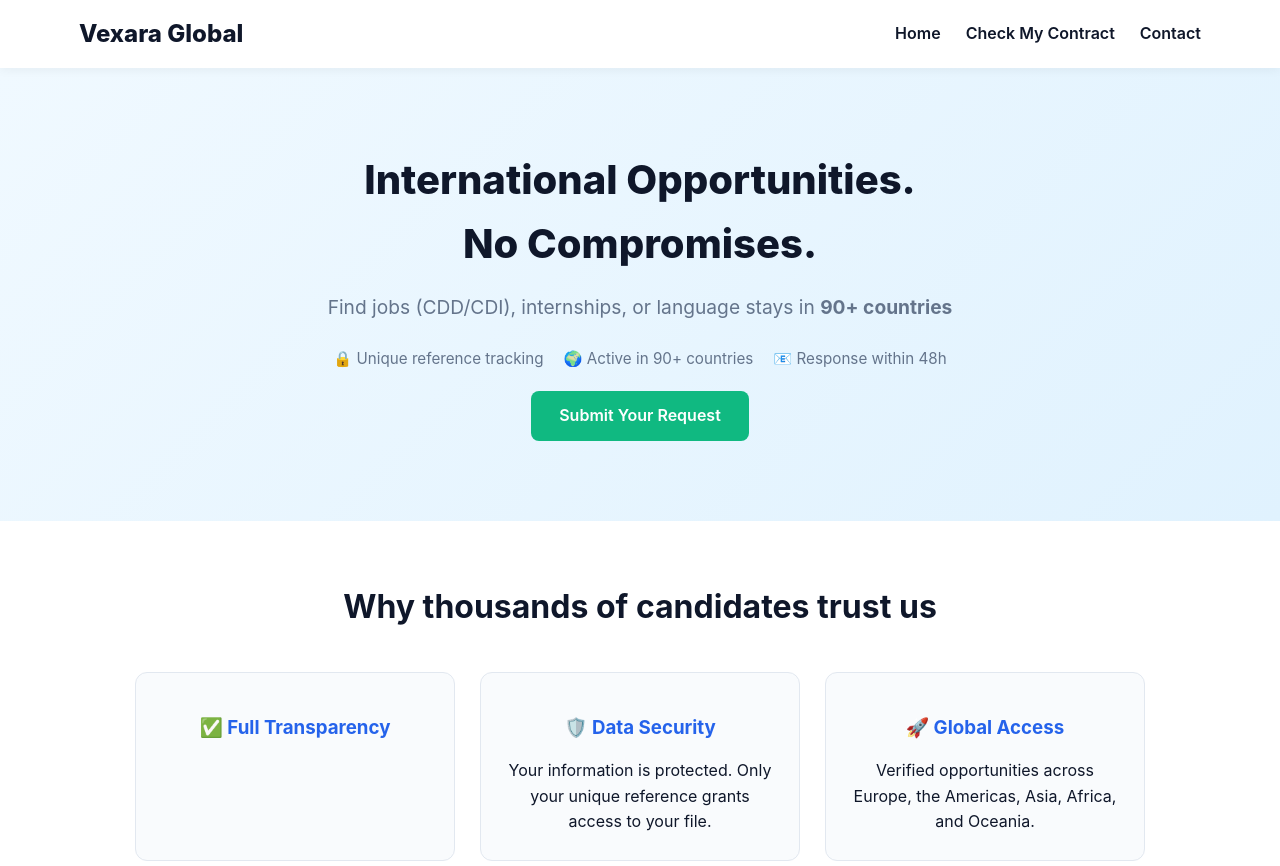
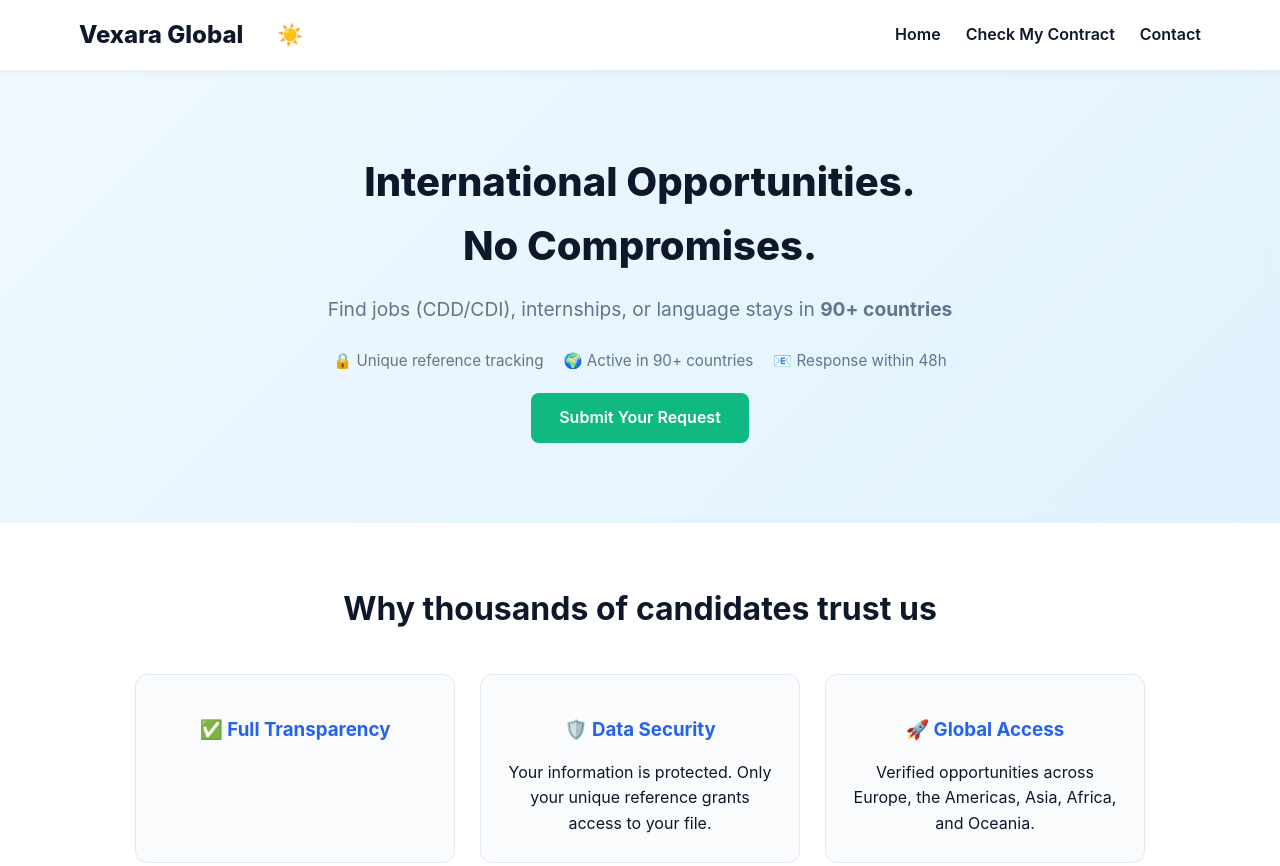
Before and after one commit to Vexara-global/Vexara-global-, a plain HTML site: page index.html in a window 1280 px wide. Shown: the top 866 px of the page. Drawn offline with Linux system fonts and the light colour scheme.

Commit message:
Update index.html

```diff
--- a/index.html
+++ b/index.html
@@ -12,7 +12,10 @@
   <header>
     <div class="container">
       <div class="header-content">
-        <div class="logo">Vexara Global</div>
+        <div style="display: flex; align-items: center; gap: 12px;">
+  <div class="logo">Vexara Global</div>
+  <button class="theme-toggle" id="themeToggle">☀️</button>
+        </div>
         <div class="menu-toggle" id="menuToggle">
           <span></span>
           <span></span>
```
